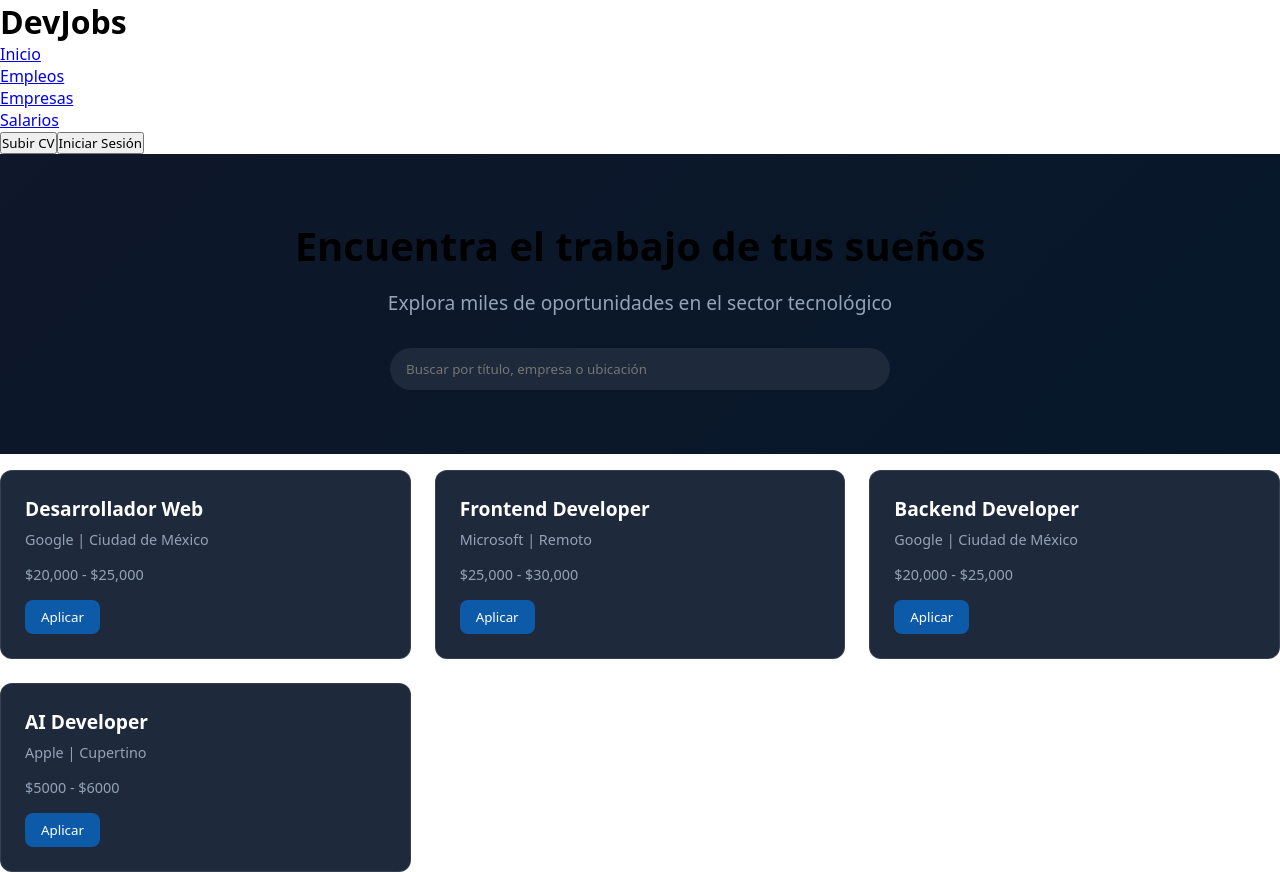
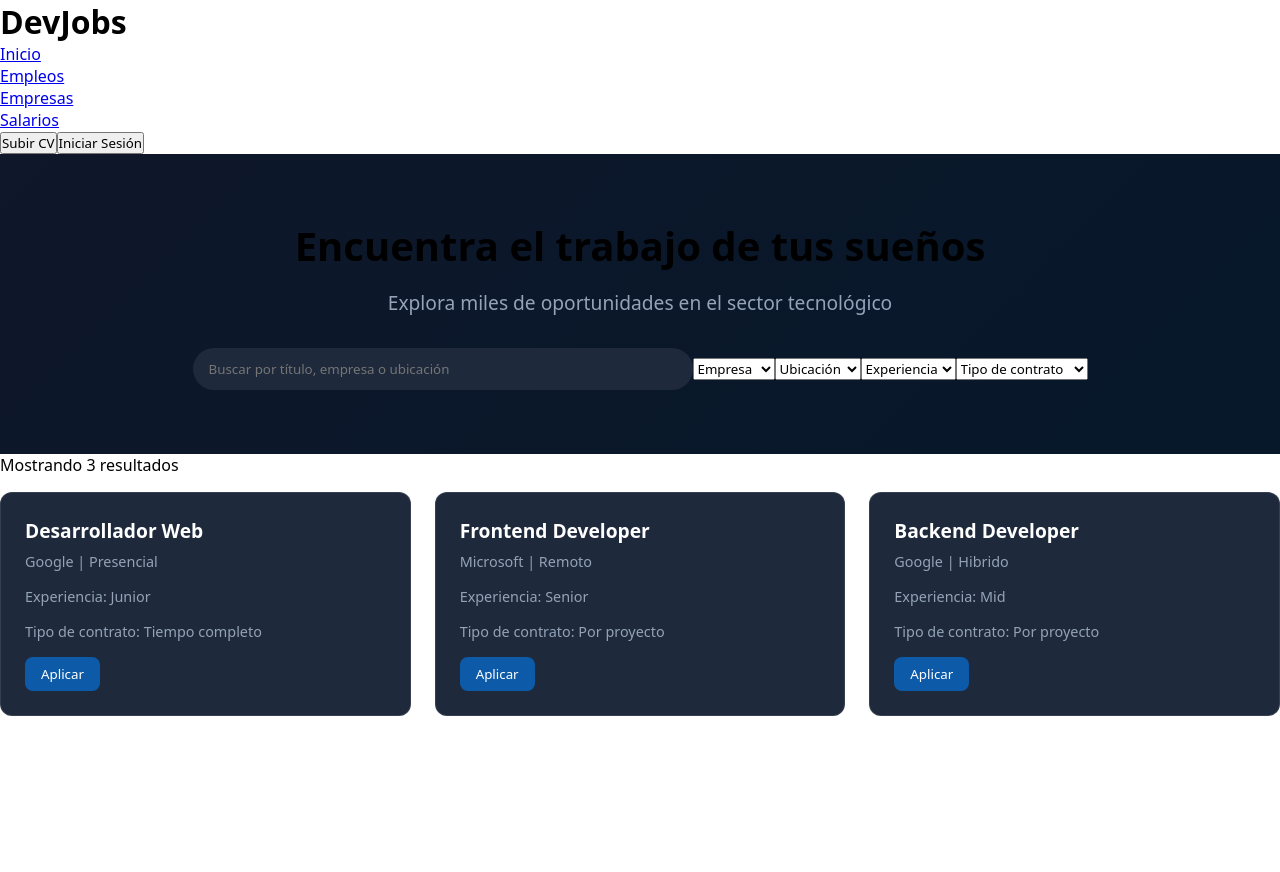
Before and after one commit to omarescobartorres10/devJobs-react, a React (Vite) app: page / in a window 1280 px wide. After the commit the page ends 800 px from the top, so only its background shows below. Built offline with nearby package versions, Linux system fonts and the light colour scheme.

Commit message:
feat: Filtros funcionando

```diff
--- a/src/App.jsx
+++ b/src/App.jsx
@@ -1,58 +1,87 @@
-import React from "react";
+import { useState } from "react";
 import './app.css'
-import Header from "./header";
+import Header from "./Header";
 import Hero from './Hero';
 import JobCard from "./JobCard";
 
 
 
+
 function App() {
+    const [busqueda,setBusqueda] = useState('')
+    const [tecnologia, setTecnologia] = useState('');
+    const [ubicacion, setUbicacion] = useState('');
+    const [experiencia, setExperiencia] = useState('');
+    const [contrato, setContrato] = useState('');
+
+
+
     const jobs = [
         {
             id: 1,
             title: "Desarrollador Web",
             company: "Google",
-            location: "Ciudad de México",
-            salary: "$20,000 - $25,000",
+            location: "Presencial",
+            experience: "Junior",
+            contrato: "Tiempo completo",
         },
         {
             id: 2,
             title: "Frontend Developer",
             company: "Microsoft",
             location: "Remoto",
-            salary: "$25,000 - $30,000",
+            experience: "Senior",
+            contrato: "Por proyecto",
         },
         {
             id: 3,
             title: "Backend Developer",
             company: "Google",
-            location: "Ciudad de México",
-            salary: "$20,000 - $25,000",
+            location: "Hibrido",
+            experience: "Mid",
+            contrato: "Por proyecto",
         },
-        {
-            id: 4,
-            title: "AI Developer",
-            company: "Apple",
-            location: "Cupertino",
-            salary: "$5000 - $6000",
-        },
+        // {
+        //     id: 4,
+        //     title: "AI Developer",
+        //     company: "Apple",
+        //     location: "Hibrido",
+        //     experience: "Senior",
+        //     contrato: "Tiempo completo",
+        // },
     ]
+
+    const empleosFiltrados = jobs.filter(job =>
+        job.title.toLowerCase().includes(busqueda.toLowerCase()) &&
+        (tecnologia === "" || job.company.toLowerCase() === tecnologia.toLowerCase()) &&
+        (ubicacion === "" || job.location.toLowerCase() === ubicacion.toLowerCase()) &&
+        (experiencia === "" || job.experience.toLowerCase() === experiencia.toLowerCase()) &&
+        (contrato === "" || job.contrato.toLowerCase() === contrato.toLowerCase())
+);
+
+const cantidadResultados = empleosFiltrados.length;
 
     return (
   <>
     <Header />
-    <Hero />
+    <Hero setBusqueda={setBusqueda} setTecnologia={setTecnologia} setUbicacion={setUbicacion} setExperiencia={setExperiencia} setContrato={setContrato} cantidadResultados={cantidadResultados}/>
+    <p>Mostrando {cantidadResultados} resultados</p>
+
       <div className="jobs-grid">
 
-          {jobs.map((job) => (
+          {cantidadResultados === 0 ? (<p>No se encontraron empleos</p>):(
+            empleosFiltrados.map((job) => (
             <JobCard
               key={job.id}
               titulo={job.title}
               empresa={job.company}
               ubicacion={job.location}
-              salario={job.salary}
+              experiencia={job.experience}
+              contrato={job.contrato}
             />
-          ))}
+          )))
+          }
+
 
       </div>
   </>
--- a/src/Hero.jsx
+++ b/src/Hero.jsx
@@ -1,12 +1,38 @@
 import React from "react";
 import "./hero.css";
+import { useState } from 'react';
 
-function Hero(){
+
+function Hero({setBusqueda, setTecnologia, setUbicacion, setExperiencia, setContrato}){
     return (
 <div className="hero">
   <h1>Encuentra el trabajo de tus sueños</h1>
   <p>Explora miles de oportunidades en el sector tecnológico</p>
-  <input type="text" placeholder="Buscar por título, empresa o ubicación" />
+  <input type="text" placeholder="Buscar por título, empresa o ubicación" onChange={(e)=>setBusqueda(e.target.value)} />
+
+  <select onChange={(e)=>setTecnologia(e.target.value)}>
+    <option value="">Empresa</option>
+    <option value="Google">Google</option>
+    <option value="Microsoft">Microsoft</option>
+    <option value="Apple">Apple</option>
+  </select>
+  <select onChange={(e)=>setUbicacion(e.target.value)}>
+    <option value="">Ubicación</option>
+    <option value="Presencial">Presencial</option>
+    <option value="Remoto">Remoto</option>
+    <option value="Hibrido">Hibrido</option>
+  </select>
+  <select onChange={(e)=>setExperiencia(e.target.value)}>
+    <option value="">Experiencia</option>
+    <option value="Junior">Junior</option>
+    <option value="Mid">Mid</option>
+    <option value="Senior">Senior</option>
+  </select>
+  <select onChange={(e)=>setContrato(e.target.value)}>
+    <option value="">Tipo de contrato</option>
+    <option value="Tiempo completo">Tiempo completo</option>
+    <option value="Por proyecto">Por proyecto</option>
+  </select>
 </div>
     );
 }
--- a/src/JobCard.jsx
+++ b/src/JobCard.jsx
@@ -8,7 +8,8 @@ function JobCard(props) {
     <div className="job-card">
       <h3>{props.titulo}</h3>
       <p>{props.empresa} | {props.ubicacion}</p>
-      <p>{props.salario}</p>
+      <p>Experiencia: {props.experiencia}</p>
+      <p>Tipo de contrato: {props.contrato}</p>
       <button onClick={() => alert(`Aplicaste a ${props.titulo}`)}>
         Aplicar
       </button>
```
